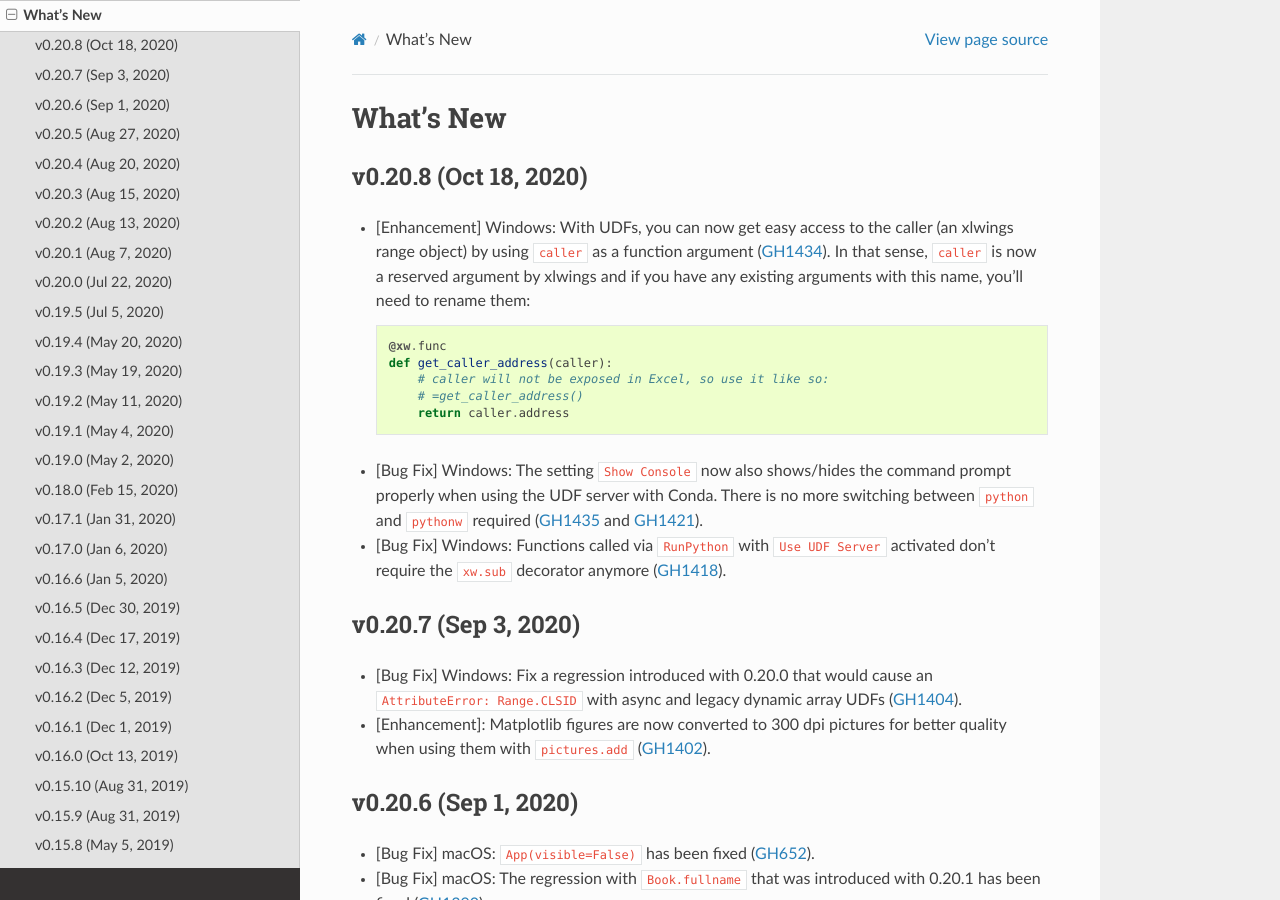
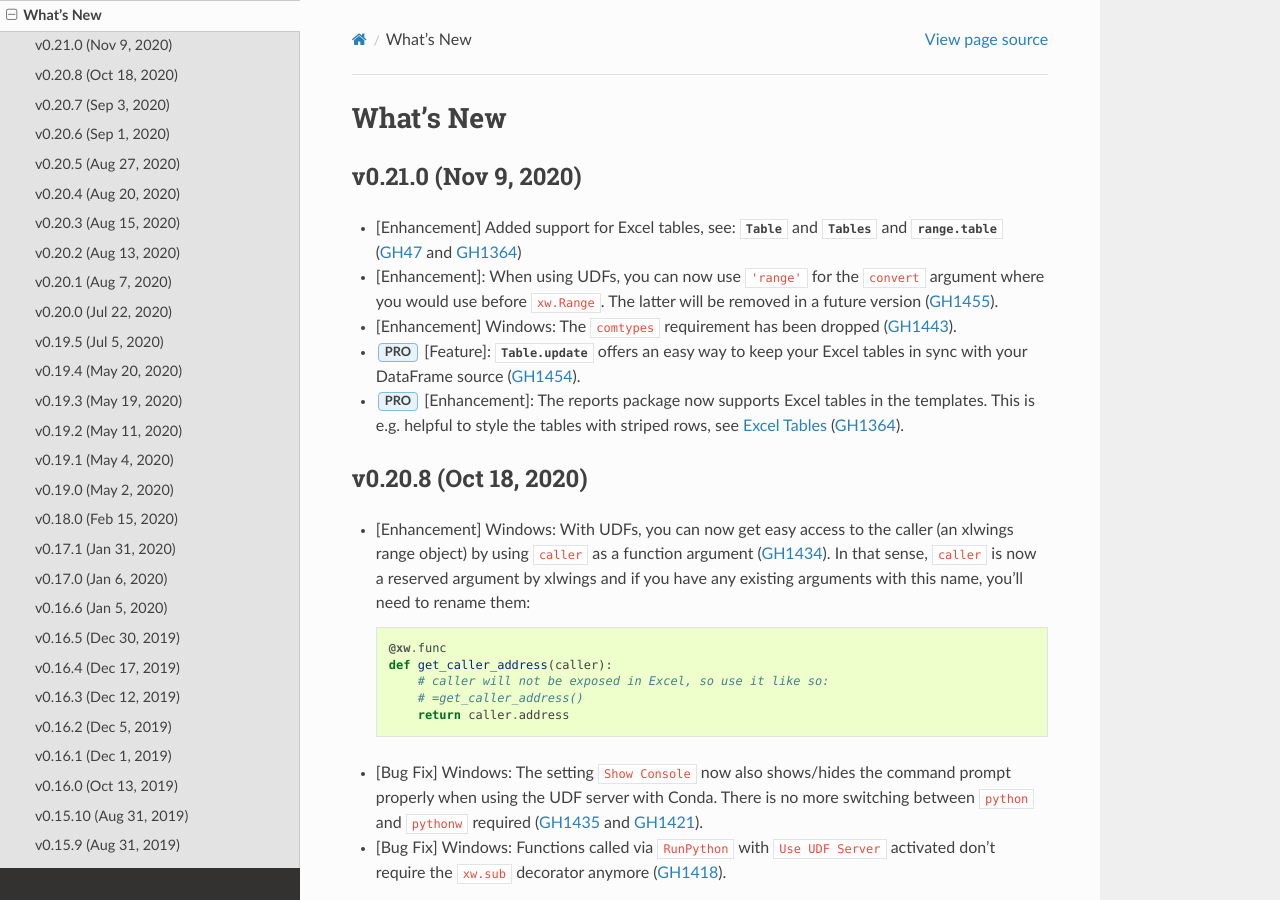
Before and after one commit to xlwings/xlwings, a Sphinx documentation site: the page built from docs/whatsnew.rst, in a window 1280 px wide and 900 px high. Built offline with Sphinx 7.4.7 and the Read the Docs theme 2.0.0, drawn with Linux system fonts in a browser that asks for light colours.

Commit message:
docs [skip ci]

```diff
--- a/docs/converters.rst
+++ b/docs/converters.rst
@@ -298,7 +298,7 @@
 * If you need access to the ``xlwings.Range`` object directly, you can do::
 
     @xw.func
-    @xw.arg('x', xw.Range)
+    @xw.arg('x', 'range')
     def myfunction(x):
        return x.formula
 
--- a/docs/reports.rst
+++ b/docs/reports.rst
@@ -93,6 +93,8 @@
 .. figure:: images/frame_report.png
     :scale: 60%
 
+.. _excel_tables_reports:
+
 Excel Tables
 ------------
 
--- a/docs/whatsnew.rst
+++ b/docs/whatsnew.rst
@@ -1,5 +1,14 @@
 What's New
 ==========
+
+v0.21.0 (Nov 9, 2020)
+---------------------
+
+* [Enhancement] Added support for Excel tables, see: :meth:`Table <xlwings.main.Table>` and :meth:`Tables <xlwings.main.Tables>` and :meth:`range.table <xlwings.Range.table>` (:issue:`47` and :issue:`1364`)
+* [Enhancement]: When using UDFs, you can now use ``'range'`` for the ``convert`` argument where you would use before ``xw.Range``. The latter will be removed in a future version (:issue:`1455`).
+* [Enhancement] Windows: The ``comtypes`` requirement has been dropped (:issue:`1443`).
+* :guilabel:`PRO` [Feature]: :meth:`Table.update <xlwings.main.Table.update>` offers an easy way to keep your Excel tables in sync with your DataFrame source (:issue:`1454`).
+* :guilabel:`PRO` [Enhancement]: The reports package now supports Excel tables in the templates. This is e.g. helpful to style the tables with striped rows, see :ref:`excel_tables_reports`  (:issue:`1364`).
 
 v0.20.8 (Oct 18, 2020)
 ----------------------
```
Also changed, not shown: 1 other file.
